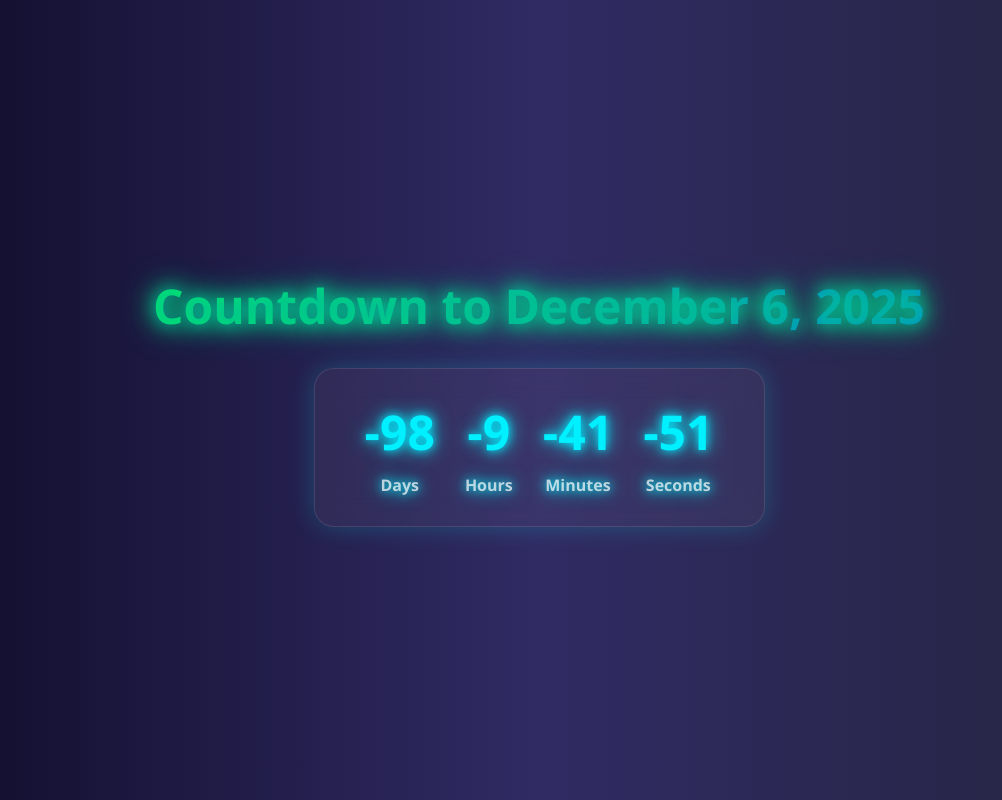
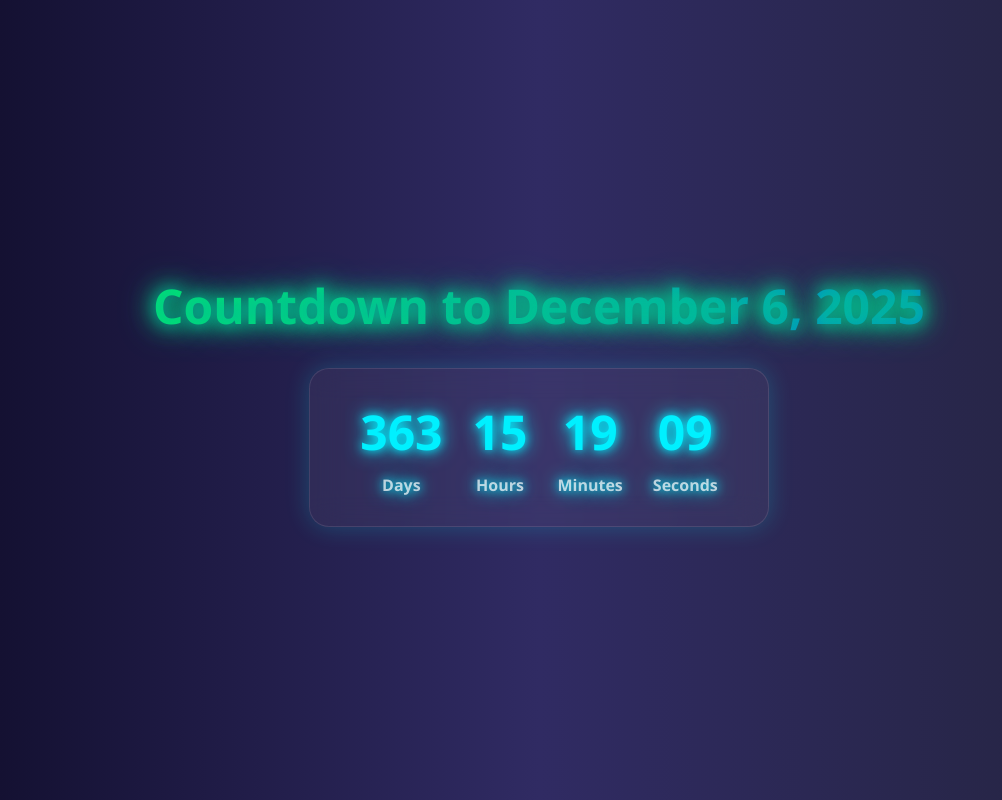
Before and after one commit to growbyNI/otp, a website: page index.html in a window 1280 px wide. Shown: the whole page, without its empty margins (101-1103 px from the left). Drawn offline with Linux system fonts and the light colour scheme.

Commit message:
Update index.html

```diff
--- a/index.html
+++ b/index.html
@@ -95,7 +95,7 @@
   </div>
 
   <script>
-    const targetDate = new Date("2025-12-06T00:00:00").getTime();
+    const targetDate = new Date("2027-03-12T00:00:00").getTime();
 
     setInterval(() => {
       const now = new Date().getTime();
```
